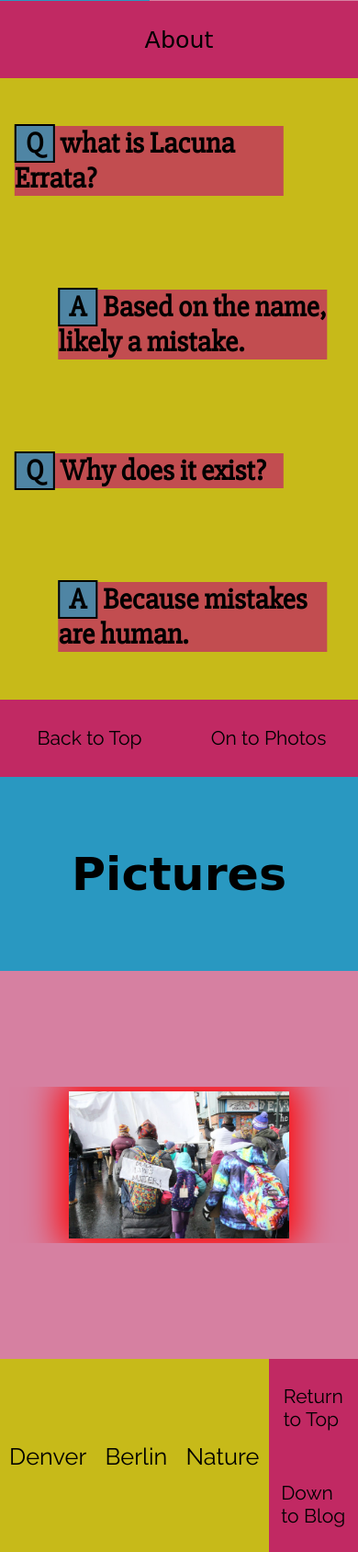
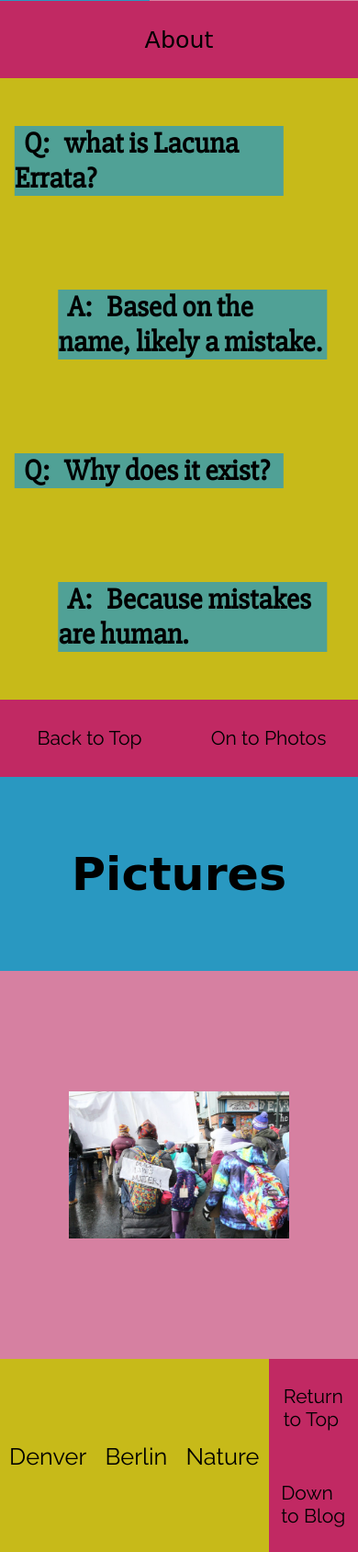
Before and after one commit to HTempleman/lacunaerrata, a Django app: page / in a window 390 px wide. Shown: the part 843-2531 px from the top of the page at 92% size. Run offline with Django 3.2, Linux system fonts and the light colour scheme; some libraries are stand-ins or nearby versions; some web fonts are replaced.

Commit message:
More of Megan's butchery...

```diff
--- a/lacunaerrata/blog/templates/blog/index.html
+++ b/lacunaerrata/blog/templates/blog/index.html
@@ -81,10 +81,10 @@
       <p> About </p>
     </div>
     <div class= "m-about-content">
-      <h1 class= "about-text">Q what is Lacuna Errata?</h1>
-      <h1 class= "about-text2">A Based on the name, likely a mistake. </h1>
-      <h1 class= "about-text">Q Why does it exist?</h1>
-      <h1 class= "about-text2">A Because mistakes are human.</h1>
+      <h1 class= "about-text">Q: what is Lacuna Errata?</h1>
+      <h1 class= "about-text2">A: Based on the name, likely a mistake. </h1>
+      <h1 class= "about-text">Q: Why does it exist?</h1>
+      <h1 class= "about-text2">A: Because mistakes are human.</h1>
     </div>
     <div class= "m-about-page-switch">
       <a class= "mobile-page-toggle1" href="#mobile-home">Back to Top</a>
--- a/lacunaerrata/static/blog/css/main2.css
+++ b/lacunaerrata/static/blog/css/main2.css
@@ -598,21 +598,19 @@
   .about-text {
     font-size: 1.25em;
     transform: translateX(0.5em);
-    background-color: rgba(193, 41, 99, 0.75);
+    background-color: rgba(41, 152, 193, 0.75);
     width: 75vw;
   }
 
   .about-text2 {
     font-size: 1.25em;
     transform: translateX(2em);
-    background-color: rgba(193, 41, 99, 0.75);
+    background-color: rgba(41, 152, 193, 0.75);
     width: 75vw;
   }
 
   h1::first-letter {
     font-size: 1em;
-    border: 2px solid;
-    background-color: rgba(41, 152, 193, 0.75);
     padding-right: 10px;
     padding-left: 10px;
   }
@@ -650,8 +648,6 @@
     width: 15em;
     height: 10em;
     margin: 5px;
-    box-shadow: inset 0 0 70px 100px #ffe180;
-    box-shadow: 0 0 37px 10px red;
   }
 
   .pic-fadein {
```
Also changed, not shown: lacunaerrata/blog/static/blog/css/main2.css (+2 -6 lines).
